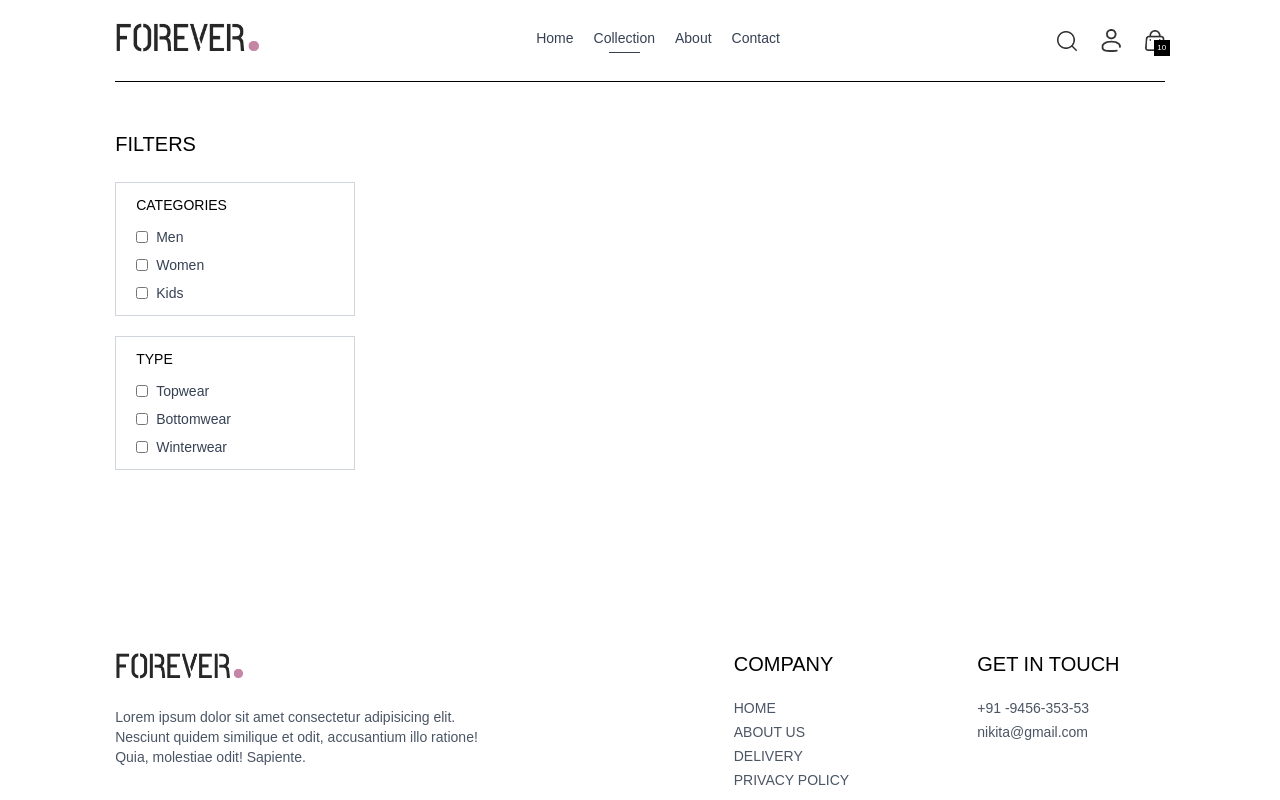
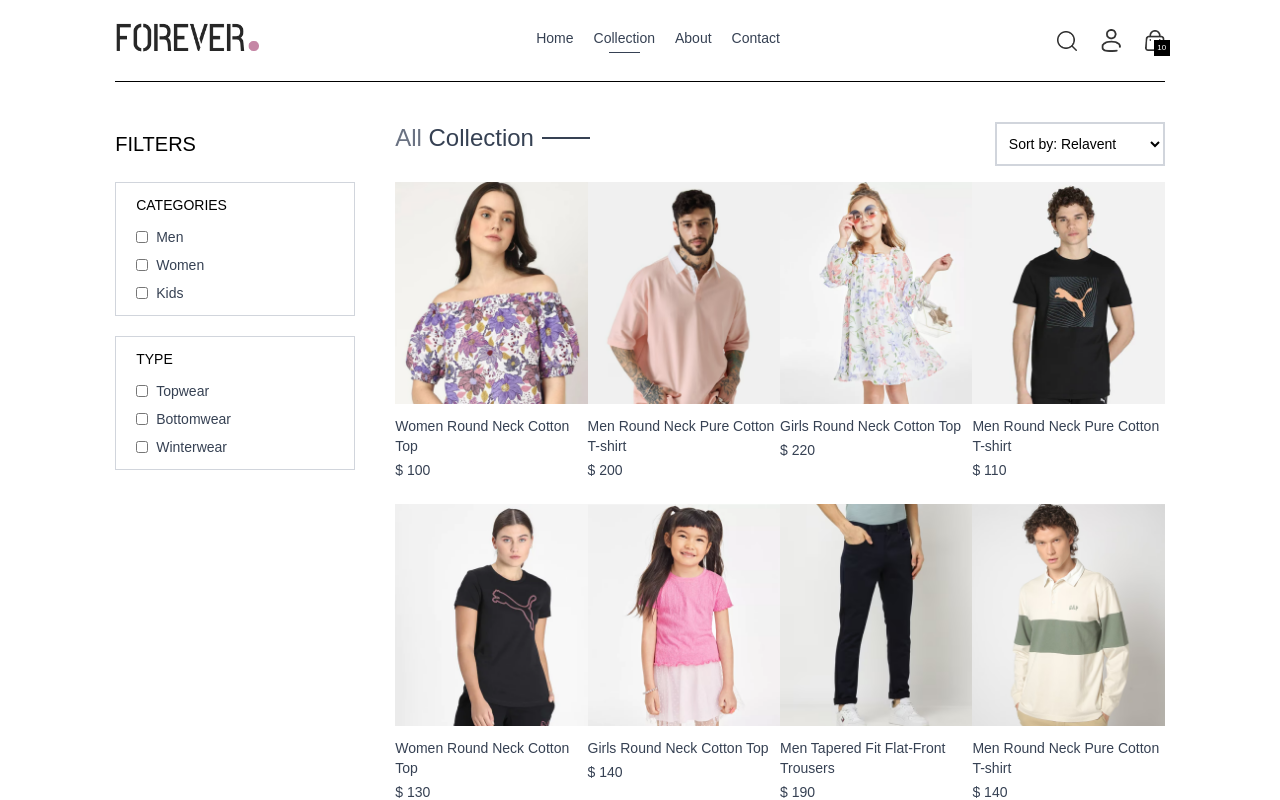
Before and after one commit to Nikita-kanwar/E-Commerce-Website, a React (Vite) app: page /collection in a window 1280 px wide. Shown: the top 800 px of the page. Built offline with nearby package versions, Linux system fonts and the light colour scheme.

Commit message:
Collection Page

```diff
--- a/src/Pages/Collection.jsx
+++ b/src/Pages/Collection.jsx
@@ -1,12 +1,21 @@
-import React, { useState } from 'react'
+import React, { useEffect, useState } from 'react'
 import { useContext } from 'react'
 import {ShopContext} from '../Context/ShopContext'
 import { assets } from '../assets/assets';
+import Title from '../Components/Title';
+import ProductItem from '../Components/ProductItem'
+
 
 const Collection = () => {
 
   const { products } = useContext(ShopContext);
   const [showFilter,setShowFilter] = useState(false);
+
+  const [filterProducts,setFilterProducts] = useState([]);
+
+  useEffect(()=>{
+        setFilterProducts(products);
+  },[])
 
   return (
     <div className='flex flex-col sm:flex-row  gap-1 sm:gap-10 pt-10 border-t' >
@@ -47,6 +56,27 @@
           </div>
        </div>
 
+       <div className='flex-1'>
+
+       <div className='flex justify-between text-base sm:text-2xl mb-4 '>
+       <Title text1={'All'}  text2={'Collection'}/>
+       <select className='border-2 border-gray-300 text-sm px-2'>
+        <option value="relavent">Sort by: Relavent</option>
+        <option value="low-high">Sort by: Low to High</option>
+        <option value="hight-low">Sort by: Hight to Low</option>
+       </select>
+        </div>
+
+        <div className='grid grid-cols-2 md:grid-cols-3 lg:grid-cols-4 gap-y-6'>
+            {
+                filterProducts.map((item,index)=>(
+                    <ProductItem key={index} name={item.name} id={item._id} price={item.price} image={item.image}  />
+                ))
+            }
+        </div>
+
+     </div>
+
     </div>
   )
 }
```
